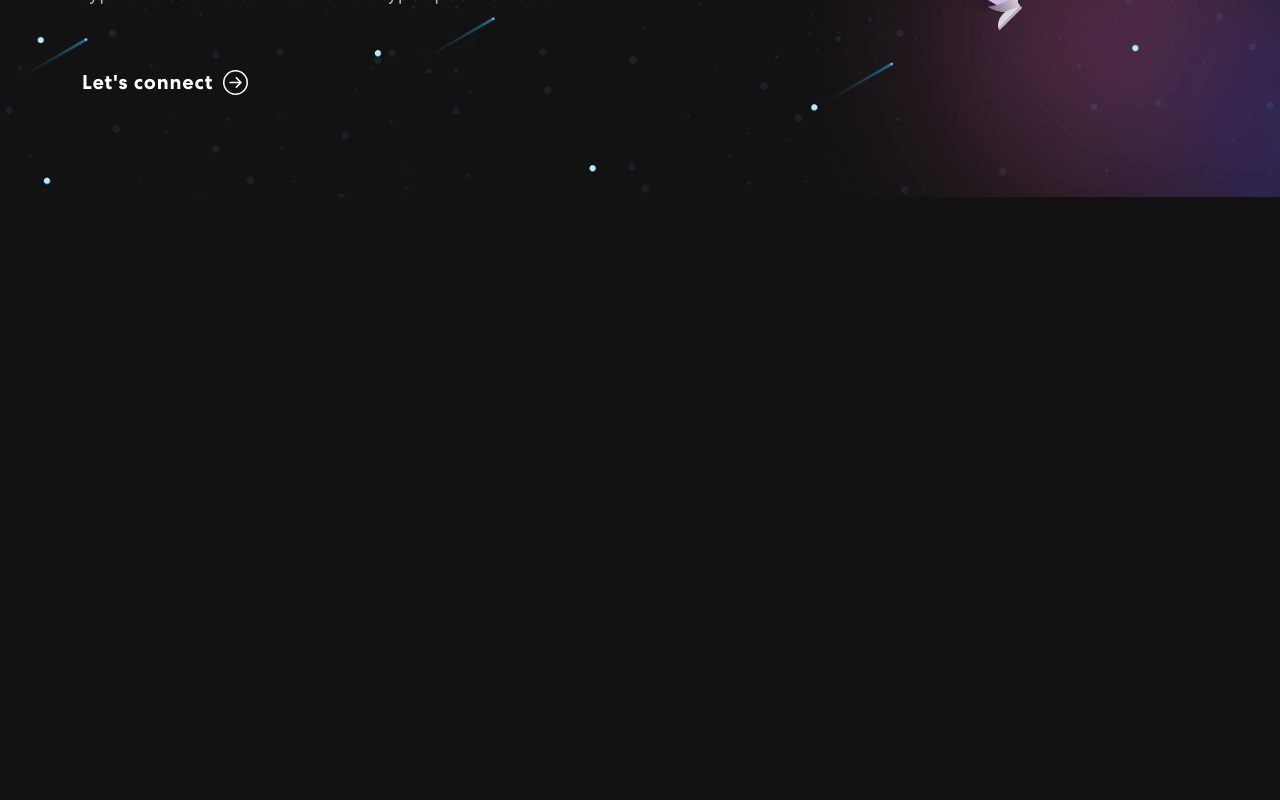
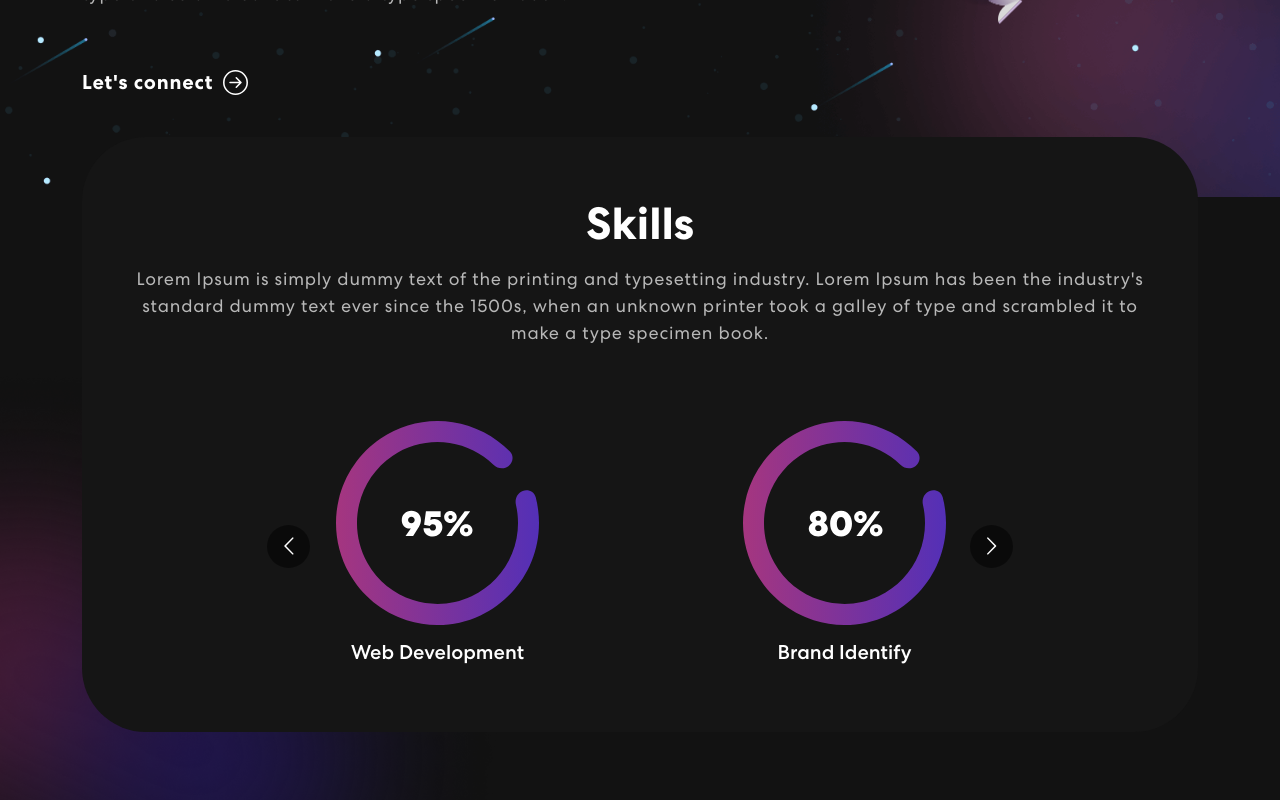
Before and after one commit to ChristianRojasOliver/portfolio, a React (Create React App) app: page / in a window 1280 px wide. Shown: the part 660-1460 px from the top of the page. Before the commit the page ends 857 px from the top, so only its background shows below. Built offline with nearby package versions, Linux system fonts and the light colour scheme.

Commit message:
Skills sections & sliders

```diff
--- a/package.json
+++ b/package.json
@@ -12,6 +12,7 @@
     "react-bootstrap": "^2.4.0",
     "react-bootstrap-icons": "^1.8.4",
     "react-dom": "^18.2.0",
+    "react-multi-carousel": "^2.8.2",
     "react-on-screen": "^2.1.1",
     "react-scripts": "^2.1.3",
     "web-vitals": "^2.1.4"
--- a/src/App.js
+++ b/src/App.js
@@ -2,6 +2,7 @@
 import './App.css';
 import { NavBar } from './components/NavBar'
 import { Banner } from './components/Banner'
+import { Skills } from './components/Skills'
 import 'bootstrap/dist/css/bootstrap.min.css'
 
 function App() {
@@ -9,6 +10,7 @@
     <div className="App">
       <NavBar />
       <Banner />
+      <Skills />
     </div>
   );
 }
--- /dev/null
+++ b/src/components/Skills.js
@@ -0,0 +1,69 @@
+import React from 'react'
+import { Container, Col, Row } from "react-bootstrap";
+import Carousel from "react-multi-carousel";
+import "react-multi-carousel/lib/styles.css";
+import meter1 from '../assets/img/meter1.svg'
+import meter2 from '../assets/img/meter2.svg'
+import meter3 from '../assets/img/meter3.svg'
+import colorSharp from '../assets/img/color-sharp.png'
+
+export const Skills = () => {
+  const responsive = {
+    superLargeDesktop: {
+      // the naming can be any, depends on you.
+      breakpoint: { max: 4000, min: 3000 },
+      items: 5,
+    },
+    desktop: {
+      breakpoint: { max: 3000, min: 1024 },
+      items: 3,
+    },
+    tablet: {
+      breakpoint: { max: 1024, min: 464 },
+      items: 2,
+    },
+    mobile: {
+      breakpoint: { max: 464, min: 0 },
+      items: 1,
+    },
+  };
+
+  return (
+    <section className="skill" id="skills">
+      <Container>
+        <Row>
+          <Col>
+            <div className="skill-bx">
+              <h2>Skills</h2>
+              <p>
+                Lorem Ipsum is simply dummy text of the printing and typesetting
+                industry. Lorem Ipsum has been the industry's standard dummy
+                text ever since the 1500s, when an unknown printer took a galley
+                of type and scrambled it to make a type specimen book.
+              </p>
+              <Carousel responsive={responsive} infinite={true} className="skill-slider">
+              <div className="item">
+                    <img src={meter1} alt="Image" />
+                    <h5>Web Development</h5>
+                </div>
+                <div className="item">
+                    <img src={meter2} alt="Image" />
+                    <h5>Brand Identify</h5>
+                </div>
+                <div className="item">
+                    <img src={meter3} alt="Image" />
+                    <h5>Logo Design</h5>
+                </div>
+                <div className="item">
+                    <img src={meter1} alt="Image" />
+                    <h5>Web Development</h5>
+                </div>
+              </Carousel>
+            </div>
+          </Col>
+        </Row>
+      </Container>
+      <img className="background-image-left" src={colorSharp} />
+    </section>
+  );
+};
```
Also changed, not shown: 1 other file (tests, documents, lock files or other folders).
